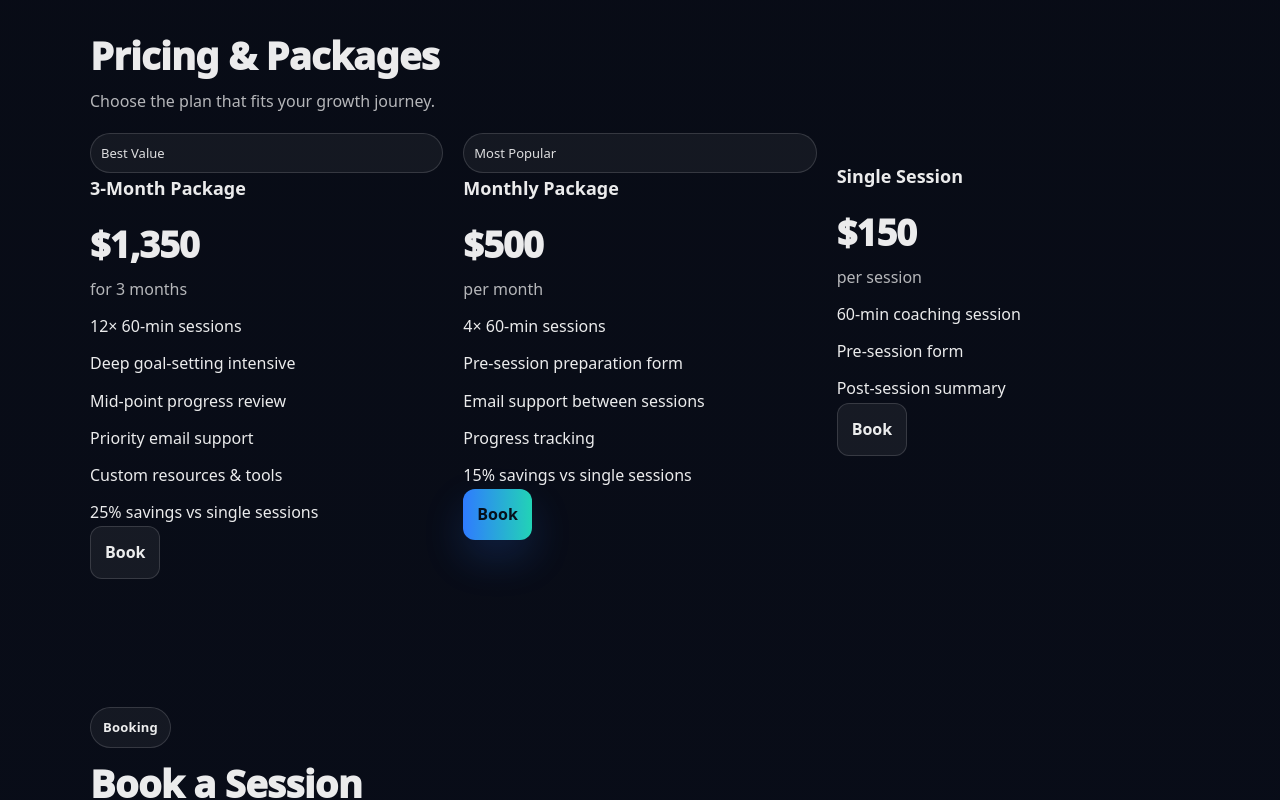
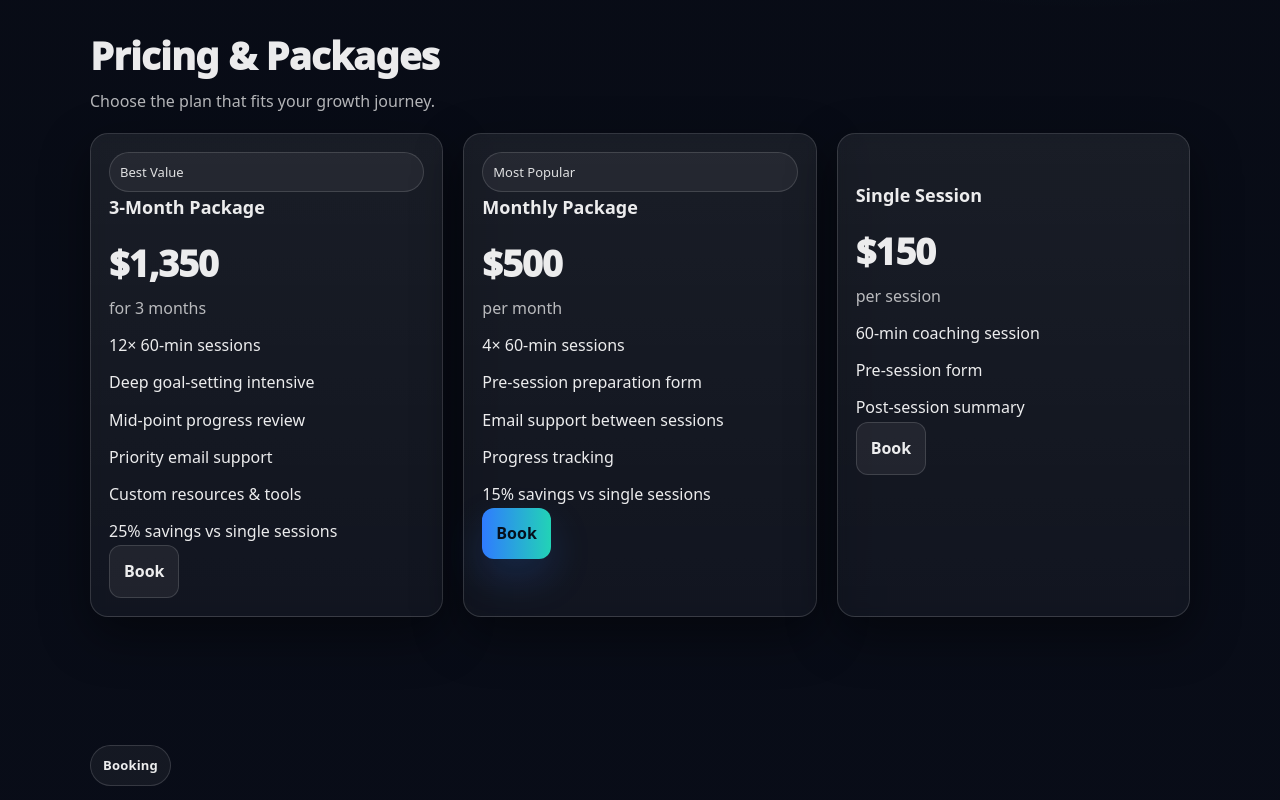
Before and after one commit to Saramah63/my-website, a Next.js app: page /en in a window 1280 px wide. Shown: the part 2060-2860 px from the top of the page. Built offline with nearby package versions, Linux system fonts and the light colour scheme.

Commit message:
Add styles for pricing and packages cards

```diff
--- a/app/globals.css
+++ b/app/globals.css
@@ -598,3 +598,17 @@ p{
   background: rgba(34,211,182,0.10);
   border-color: rgba(34,211,182,0.22);
 }
+/* Pricing / Packages border only */
+.priceCard,
+.miniCard,
+.card.pricing,
+.card.packages {
+  border: 1px solid var(--border, #e2e8f0);
+  border-radius: 16px;
+  border: 1px solid var(--border);
+  background: linear-gradient(180deg, rgba(255,255,255,0.07), rgba(255,255,255,0.04));
+  box-shadow: var(--shadow);
+  border-radius: var(--radius);
+  padding: 18px;
+  backdrop-filter: blur(6px);
+}
```
